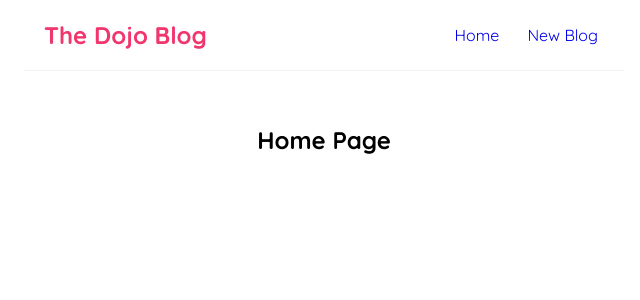
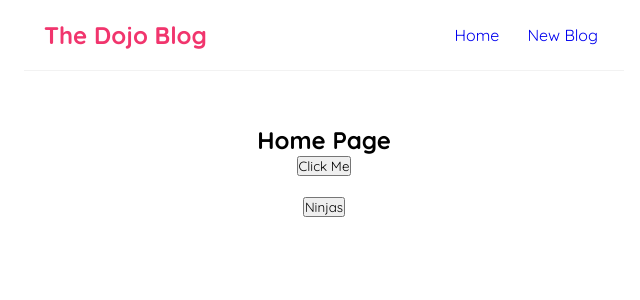
Before and after one commit to Popeaura/dojo-tutee, a React (Vite) app: page / in a window 1280 px wide. Shown: the top 300 px of the page, without its empty margins (316-956 px from the left). Built offline with nearby package versions, Linux system fonts and the light colour scheme.

Commit message:
My modified projects folder

```diff
--- a/src/home.jsx
+++ b/src/home.jsx
@@ -3,9 +3,15 @@ const Home = () => {
  const handlClick = () => {
     console.log("Hello Ninjas");
  }
+
+ const handleClickAgain = (name) => {
+    console.log("Hello "  + (name));
+ }
     return (
         <div className="home">
             <h2>Home Page</h2>
+            <button onClick={handlClick}>Click Me</button><br /><br />
+            <button onClick={() => {handleClickAgain("Ahura")}}>Ninjas </button>
         </div>
      );
 }
```
